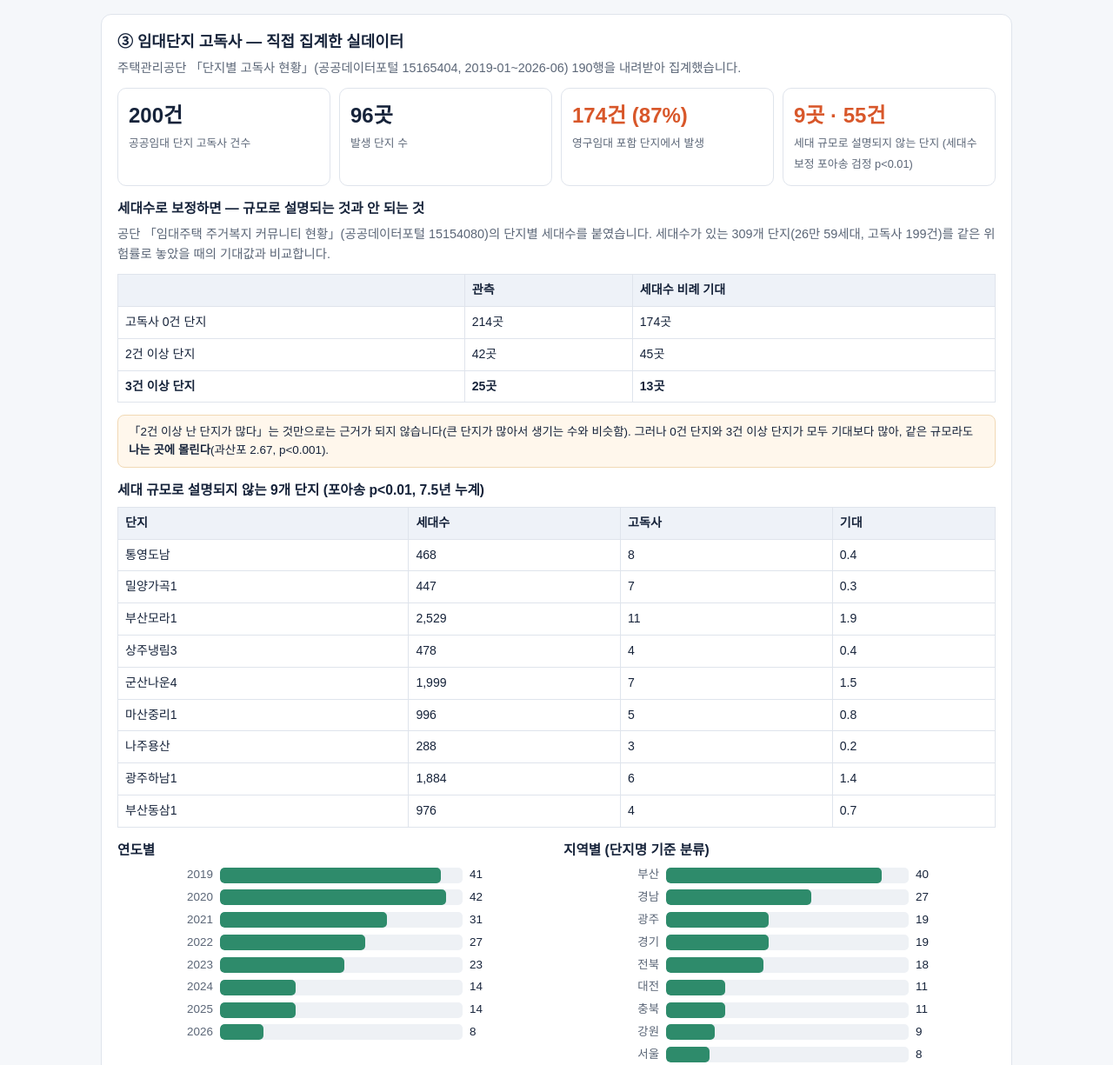
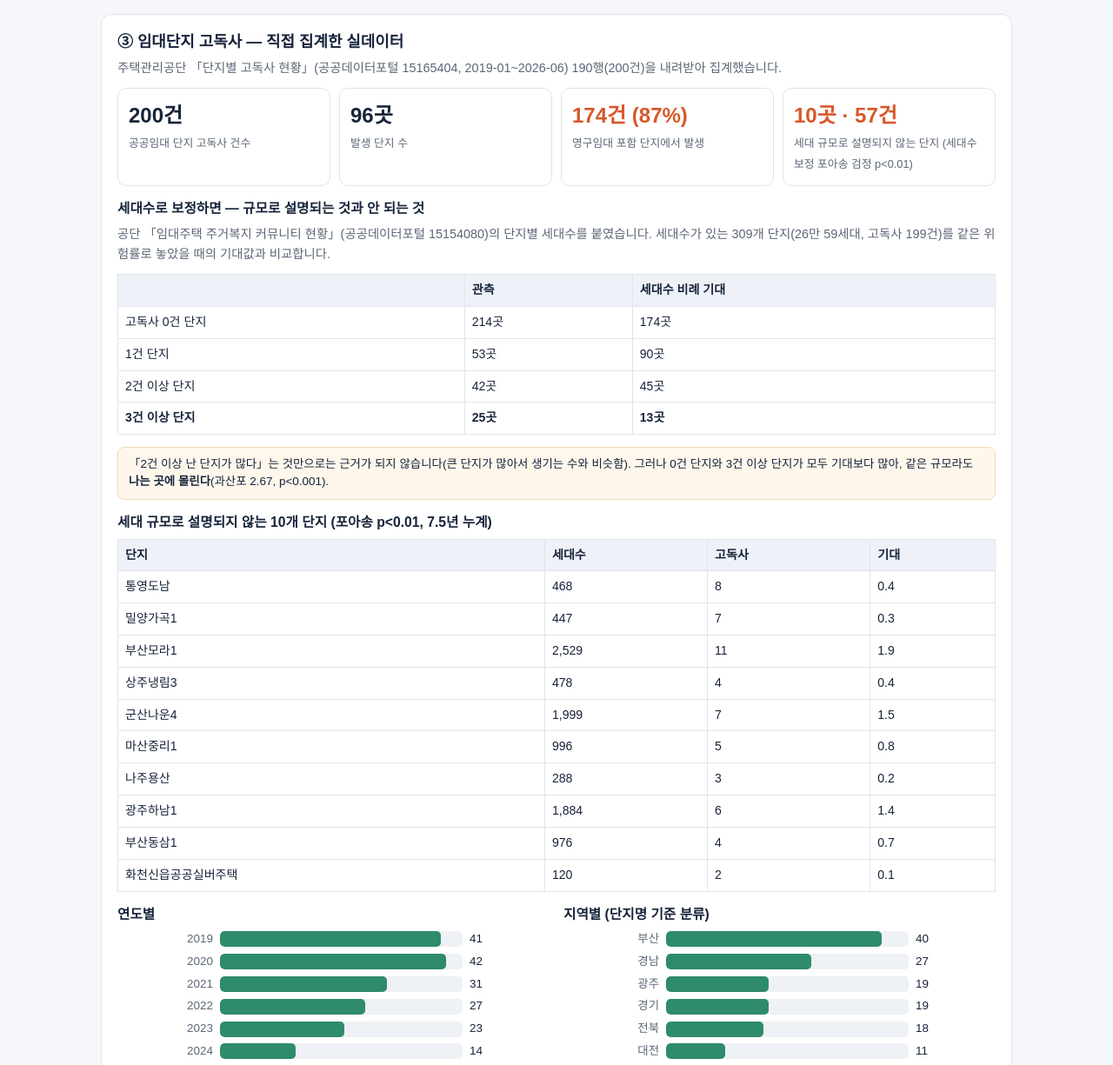
Before and after one commit to best5218o-ux/dasibom-ai, a plain HTML site: page index.html in a window 1280 px wide. Shown: the part 1679-2904 px from the top of the page at 87% size. Drawn offline with Linux system fonts and the light colour scheme.

Commit message:
세대수 보정: p<0.01 단지 10곳·57건으로 정정, 1건 단지 행 추가
Co-Authored-By: Claude Opus 5.5 <noreply@anthropic.com>
Claude-Session: https://claude.ai/code/session_01LTngWQWXjFKiHU4kdoDVdi

```diff
--- a/index.html
+++ b/index.html
@@ -59,15 +59,15 @@ footer{font-size:.78rem;color:var(--d);text-align:center;padding:14px}
 <tr><td>D. 좋은 결과</td><td>미집계</td><td>재발굴 시 공적급여 전환, 12개월 재위기 없음</td></tr></table>
 <p class="src">출처 [2] 김교흥 의원 국감 질의·사보원장 답변(2026-10-22) [3] 서영석 의원실, 보건복지부 제출 자료(2026-10) [12] 보건복지부 설명자료(2026-10-10)</p></section>
 
-<section id="s3"><h2>③ 임대단지 고독사 — 직접 집계한 실데이터</h2><p class="lead">주택관리공단 「단지별 고독사 현황」(공공데이터포털 15165404, 2019-01~2026-06) 190행을 내려받아 집계했습니다.</p>
-<div class="grid"><div class="kpi"><b id="k1"></b><span>공공임대 단지 고독사 건수</span></div><div class="kpi"><b id="k2"></b><span>발생 단지 수</span></div><div class="kpi warn"><b id="k3"></b><span>영구임대 포함 단지에서 발생</span></div><div class="kpi warn"><b>9곳 · 55건</b><span>세대 규모로 설명되지 않는 단지 (세대수 보정 포아송 검정 p&lt;0.01)</span></div></div>
+<section id="s3"><h2>③ 임대단지 고독사 — 직접 집계한 실데이터</h2><p class="lead">주택관리공단 「단지별 고독사 현황」(공공데이터포털 15165404, 2019-01~2026-06) 190행(200건)을 내려받아 집계했습니다.</p>
+<div class="grid"><div class="kpi"><b id="k1"></b><span>공공임대 단지 고독사 건수</span></div><div class="kpi"><b id="k2"></b><span>발생 단지 수</span></div><div class="kpi warn"><b id="k3"></b><span>영구임대 포함 단지에서 발생</span></div><div class="kpi warn"><b>10곳 · 57건</b><span>세대 규모로 설명되지 않는 단지 (세대수 보정 포아송 검정 p&lt;0.01)</span></div></div>
 <h3>세대수로 보정하면 — 규모로 설명되는 것과 안 되는 것</h3>
 <p class="lead">공단 「임대주택 주거복지 커뮤니티 현황」(공공데이터포털 15154080)의 단지별 세대수를 붙였습니다. 세대수가 있는 309개 단지(26만 59세대, 고독사 199건)를 같은 위험률로 놓았을 때의 기대값과 비교합니다.</p>
 <table><tr><th></th><th>관측</th><th>세대수 비례 기대</th></tr>
-<tr><td>고독사 0건 단지</td><td>214곳</td><td>174곳</td></tr><tr><td>2건 이상 단지</td><td>42곳</td><td>45곳</td></tr><tr><td><b>3건 이상 단지</b></td><td><b>25곳</b></td><td><b>13곳</b></td></tr></table>
+<tr><td>고독사 0건 단지</td><td>214곳</td><td>174곳</td></tr><tr><td>1건 단지</td><td>53곳</td><td>90곳</td></tr><tr><td>2건 이상 단지</td><td>42곳</td><td>45곳</td></tr><tr><td><b>3건 이상 단지</b></td><td><b>25곳</b></td><td><b>13곳</b></td></tr></table>
 <p class="note">「2건 이상 난 단지가 많다」는 것만으로는 근거가 되지 않습니다(큰 단지가 많아서 생기는 수와 비슷함). 그러나 0건 단지와 3건 이상 단지가 모두 기대보다 많아, 같은 규모라도 <b>나는 곳에 몰린다</b>(과산포 2.67, p&lt;0.001).</p>
-<h3>세대 규모로 설명되지 않는 9개 단지 (포아송 p&lt;0.01, 7.5년 누계)</h3>
-<table><tr><th>단지</th><th>세대수</th><th>고독사</th><th>기대</th></tr><tr><td>통영도남</td><td>468</td><td>8</td><td>0.4</td></tr><tr><td>밀양가곡1</td><td>447</td><td>7</td><td>0.3</td></tr><tr><td>부산모라1</td><td>2,529</td><td>11</td><td>1.9</td></tr><tr><td>상주냉림3</td><td>478</td><td>4</td><td>0.4</td></tr><tr><td>군산나운4</td><td>1,999</td><td>7</td><td>1.5</td></tr><tr><td>마산중리1</td><td>996</td><td>5</td><td>0.8</td></tr><tr><td>나주용산</td><td>288</td><td>3</td><td>0.2</td></tr><tr><td>광주하남1</td><td>1,884</td><td>6</td><td>1.4</td></tr><tr><td>부산동삼1</td><td>976</td><td>4</td><td>0.7</td></tr></table>
+<h3>세대 규모로 설명되지 않는 10개 단지 (포아송 p&lt;0.01, 7.5년 누계)</h3>
+<table><tr><th>단지</th><th>세대수</th><th>고독사</th><th>기대</th></tr><tr><td>통영도남</td><td>468</td><td>8</td><td>0.4</td></tr><tr><td>밀양가곡1</td><td>447</td><td>7</td><td>0.3</td></tr><tr><td>부산모라1</td><td>2,529</td><td>11</td><td>1.9</td></tr><tr><td>상주냉림3</td><td>478</td><td>4</td><td>0.4</td></tr><tr><td>군산나운4</td><td>1,999</td><td>7</td><td>1.5</td></tr><tr><td>마산중리1</td><td>996</td><td>5</td><td>0.8</td></tr><tr><td>나주용산</td><td>288</td><td>3</td><td>0.2</td></tr><tr><td>광주하남1</td><td>1,884</td><td>6</td><td>1.4</td></tr><tr><td>부산동삼1</td><td>976</td><td>4</td><td>0.7</td></tr><tr><td>화천신읍공공실버주택</td><td>120</td><td>2</td><td>0.1</td></tr></table>
 <div class="two"><div><h3>연도별</h3><div id="gy"></div></div><div><h3>지역별 (단지명 기준 분류)</h3><div id="gr"></div></div></div>
 <p class="note">연 41건(2019)에서 14건(2024)으로 줄었습니다. 전국 고독사는 최근 늘었습니다(2022년 3,559명 → 2024년 3,924명). 줄어든 단지와 되풀이된 단지의 차이를 결과로 확인할 방법이 지금은 없습니다. 고독사 정의는 제공기관 기준이며, 「문산당동」은 공단 공고명 「[파주/문산당동3]」으로 파주시 문산읍 확인. 2026년은 6월까지.</p>
 <h3>두 데이터를 결합하면 — 기초생활보장 수급권자 10만 명당 임대단지 고독사 (7.5년 누계, 건)</h3><div id="rate"></div><p class="lead" style="margin-top:6px">주택관리공단 고독사 건수 ÷ 사보원 시도별 수급권자(2025-12, 중복 제거). 분모가 공단 관리 세대수가 아니어서 「관리 단지가 많은 지역」의 영향이 섞여 있습니다. 발생률이 아니라 결합 예시입니다.</p>
```
